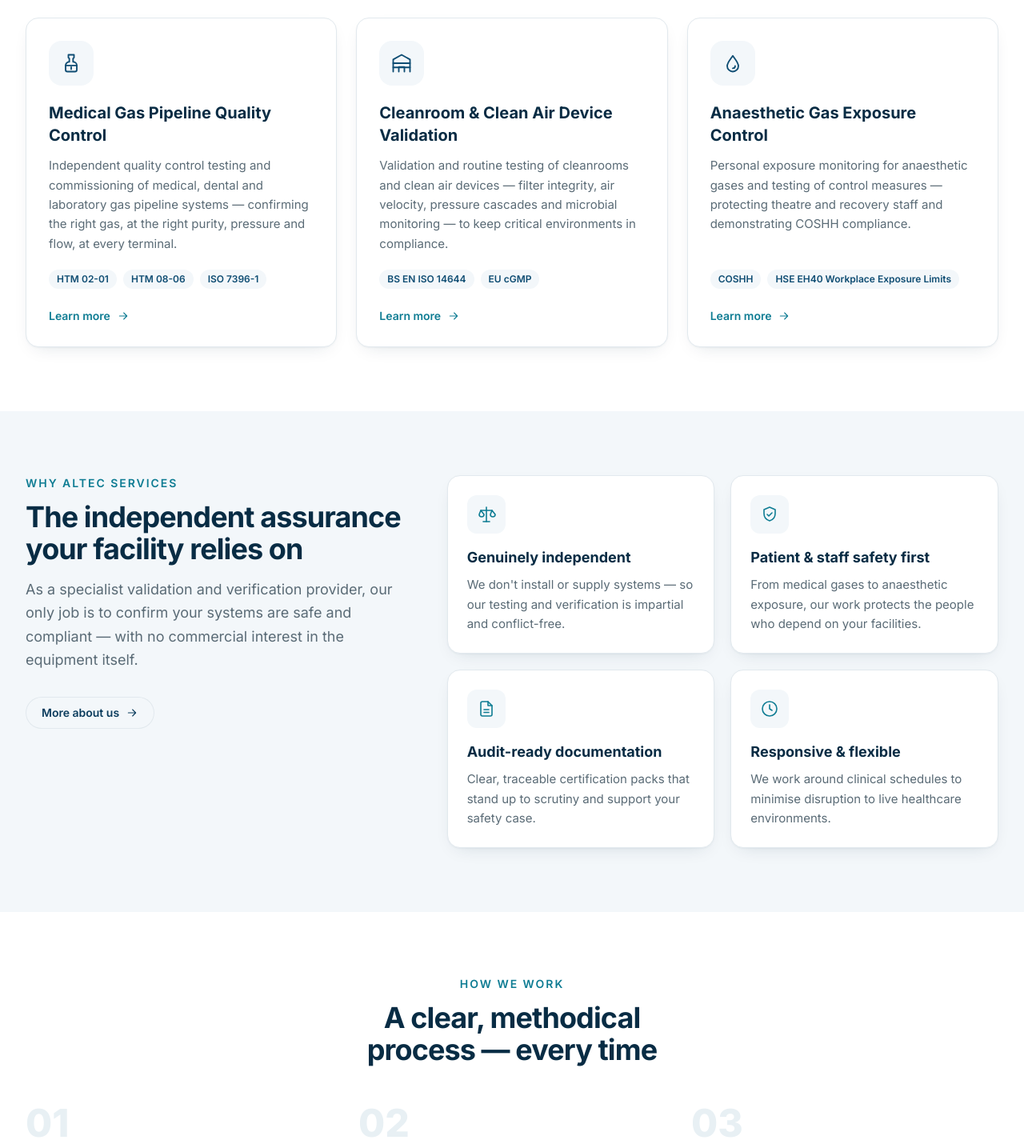
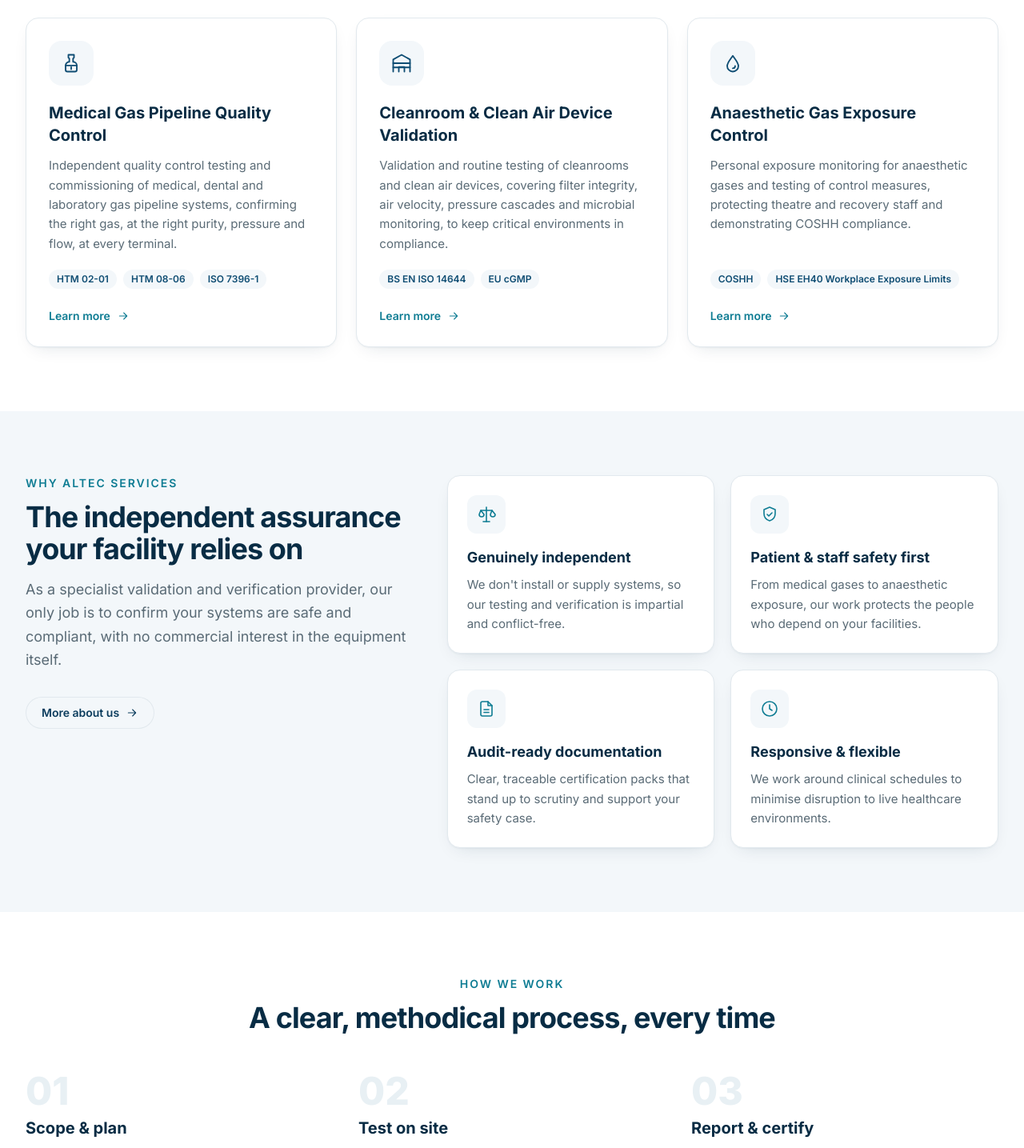
Before and after one commit to Redcliffe-Digital/altec-services, a Next.js app: page / in a window 1280 px wide. Shown: the part 1330-2765 px from the top of the page at 80% size. Built offline with nearby package versions, Linux system fonts and the light colour scheme.

Commit message:
Replace em dashes in copy with clearer punctuation
Swap em dashes throughout the visible site copy for commas, colons and
semicolons as appropriate for clearer grammar; only code comments retain them.

```diff
--- a/src/app/about/page.tsx
+++ b/src/app/about/page.tsx
@@ -20,7 +20,7 @@ const values = [
   {
     icon: IndependentIcon,
     title: "Independence",
-    body: "We test and verify only — we have no commercial interest in the systems we assess, so our findings are impartial.",
+    body: "We test and verify only; we have no commercial interest in the systems we assess, so our findings are impartial.",
   },
   {
     icon: ShieldCheckIcon,
@@ -40,7 +40,7 @@ export default function AboutPage() {
       <PageHero
         eyebrow="About us"
         title="An independent partner in healthcare compliance"
-        description="Altec Services provides impartial validation and verification for the NHS and private healthcare — helping facilities demonstrate that critical systems are safe, compliant and fit for purpose."
+        description="Altec Services provides impartial validation and verification for the NHS and private healthcare, helping facilities demonstrate that critical systems are safe, compliant and fit for purpose."
         breadcrumbs={[{ label: "Home", href: "/" }, { label: "About" }]}
       />
 
@@ -64,7 +64,7 @@ export default function AboutPage() {
               <p>
                 Because we don&rsquo;t install, supply or maintain the systems we
                 assess, our verification is genuinely impartial. Our clients
-                value that independence — it means our reports reflect the true
+                value that independence: it means our reports reflect the true
                 performance of their systems and stand up to scrutiny from
                 regulators, authorising engineers and auditors alike.
               </p>
@@ -83,7 +83,7 @@ export default function AboutPage() {
               </h2>
               <ul className="mt-5 space-y-4">
                 {[
-                  "Genuinely independent — testing and verification only",
+                  "Genuinely independent: testing and verification only",
                   "Specialists in HTM, ISO and COSHH compliance",
                   "Work scheduled around live clinical environments",
                   "Clear, audit-ready certification on every project",
--- a/src/app/layout.tsx
+++ b/src/app/layout.tsx
@@ -14,7 +14,7 @@ const inter = Inter({
 export const metadata: Metadata = {
   metadataBase: new URL(site.url),
   title: {
-    default: `${site.name} — ${site.tagline}`,
+    default: `${site.name}: ${site.tagline}`,
     template: `%s | ${site.name}`,
   },
   description: site.description,
@@ -34,7 +34,7 @@ export const metadata: Metadata = {
     locale: "en_GB",
     url: site.url,
     siteName: site.name,
-    title: `${site.name} — ${site.tagline}`,
+    title: `${site.name}: ${site.tagline}`,
     description: site.description,
   },
   robots: { index: true, follow: true },
--- a/src/app/page.tsx
+++ b/src/app/page.tsx
@@ -18,7 +18,7 @@ const trust = [
   {
     icon: IndependentIcon,
     title: "Genuinely independent",
-    body: "We don't install or supply systems — so our testing and verification is impartial and conflict-free.",
+    body: "We don't install or supply systems, so our testing and verification is impartial and conflict-free.",
   },
   {
     icon: ShieldCheckIcon,
@@ -78,7 +78,7 @@ export default function HomePage() {
             </h1>
             <p className="mt-6 max-w-xl text-lg leading-relaxed text-white/80">
               Quality control of medical gas pipelines, cleanroom validation and
-              anaesthetic gas exposure monitoring — delivered to HTM, ISO and
+              anaesthetic gas exposure monitoring, all delivered to HTM, ISO and
               COSHH standards by specialists who put patient safety first.
             </p>
             <div className="mt-9 flex flex-col gap-3 sm:flex-row">
@@ -157,7 +157,7 @@ export default function HomePage() {
             <SectionHeading
               eyebrow="Why Altec Services"
               title="The independent assurance your facility relies on"
-              description="As a specialist validation and verification provider, our only job is to confirm your systems are safe and compliant — with no commercial interest in the equipment itself."
+              description="As a specialist validation and verification provider, our only job is to confirm your systems are safe and compliant, with no commercial interest in the equipment itself."
             />
             <ButtonLink href="/about" variant="ghost" className="mt-8">
               More about us
@@ -193,7 +193,7 @@ export default function HomePage() {
         <SectionHeading
           align="center"
           eyebrow="How we work"
-          title="A clear, methodical process — every time"
+          title="A clear, methodical process, every time"
         />
         <div className="mt-12 grid gap-8 md:grid-cols-3">
           {[
--- a/src/app/services/page.tsx
+++ b/src/app/services/page.tsx
@@ -17,7 +17,7 @@ export default function ServicesPage() {
       <PageHero
         eyebrow="Our services"
         title="Specialist validation & verification services"
-        description="Independent testing across three critical areas of healthcare compliance — delivered to recognised UK and international standards."
+        description="Independent testing across three critical areas of healthcare compliance, delivered to recognised UK and international standards."
         breadcrumbs={[{ label: "Home", href: "/" }, { label: "Services" }]}
       />
 
@@ -33,7 +33,7 @@ export default function ServicesPage() {
 
       <CTASection
         title="Not sure which service you need?"
-        description="Tell us about your site and systems — we'll advise on the right testing and verification approach."
+        description="Tell us about your site and systems, and we'll advise on the right testing and verification approach."
       />
     </>
   );
--- a/src/components/ContactForm.tsx
+++ b/src/components/ContactForm.tsx
@@ -78,7 +78,7 @@ export function ContactForm() {
           <CheckIcon className="h-7 w-7" />
         </span>
         <h3 className="mt-5 text-xl font-bold text-navy-900">
-          Thank you — your enquiry has been sent.
+          Thank you. Your enquiry has been sent.
         </h3>
         <p className="mt-2 max-w-md text-muted">
           A member of the Altec Services team will be in touch shortly. For
--- a/src/components/Logo.tsx
+++ b/src/components/Logo.tsx
@@ -12,14 +12,14 @@ export function Logo({
   return (
     <Link
       href="/"
-      aria-label="Altec Services — home"
+      aria-label="Altec Services home"
       className={["inline-flex items-center", className]
         .filter(Boolean)
         .join(" ")}
     >
       <Image
         src={logo}
-        alt="Altec — Analytical &amp; Technical Services"
+        alt="Altec, Analytical &amp; Technical Services"
         priority
         className={[
           "h-10 w-auto",
--- a/src/data/services.ts
+++ b/src/data/services.ts
@@ -18,7 +18,7 @@ export const services: Service[] = [
     shortTitle: "Medical Gas Pipelines",
     tagline: "Patient safety is paramount.",
     summary:
-      "Independent quality control testing and commissioning of medical, dental and laboratory gas pipeline systems — confirming the right gas, at the right purity, pressure and flow, at every terminal.",
+      "Independent quality control testing and commissioning of medical, dental and laboratory gas pipeline systems, confirming the right gas, at the right purity, pressure and flow, at every terminal.",
     icon: "gas",
     standards: [
       "HTM 02-01",
@@ -27,7 +27,7 @@ export const services: Service[] = [
       "European Pharmacopoeia",
     ],
     intro:
-      "Medical gas pipeline systems (MGPS) deliver life-critical supplies to clinical areas. As an independent Quality Controller we verify the identity, quality, adequacy and continuity of supply of new installations and modifications — providing the assurance that clinical teams and estates departments rely on.",
+      "Medical gas pipeline systems (MGPS) deliver life-critical supplies to clinical areas. As an independent Quality Controller we verify the identity, quality, adequacy and continuity of supply of new installations and modifications, providing the assurance that clinical teams and estates departments rely on.",
     scope: [
       {
         title: "Identity & cross-connection testing",
@@ -74,7 +74,7 @@ export const services: Service[] = [
     shortTitle: "Cleanroom Validation",
     tagline: "Controlled environments, verified performance.",
     summary:
-      "Validation and routine testing of cleanrooms and clean air devices — filter integrity, air velocity, pressure cascades and microbial monitoring — to keep critical environments in compliance.",
+      "Validation and routine testing of cleanrooms and clean air devices, covering filter integrity, air velocity, pressure cascades and microbial monitoring, to keep critical environments in compliance.",
     icon: "cleanroom",
     standards: ["BS EN ISO 14644", "EU cGMP"],
     intro:
@@ -125,7 +125,7 @@ export const services: Service[] = [
     shortTitle: "Anaesthetic Gas Exposure",
     tagline: "Protecting the people who care for patients.",
     summary:
-      "Personal exposure monitoring for anaesthetic gases and testing of control measures — protecting theatre and recovery staff and demonstrating COSHH compliance.",
+      "Personal exposure monitoring for anaesthetic gases and testing of control measures, protecting theatre and recovery staff and demonstrating COSHH compliance.",
     icon: "anaesthetic",
     standards: ["COSHH", "HSE EH40 Workplace Exposure Limits"],
     intro:
```
